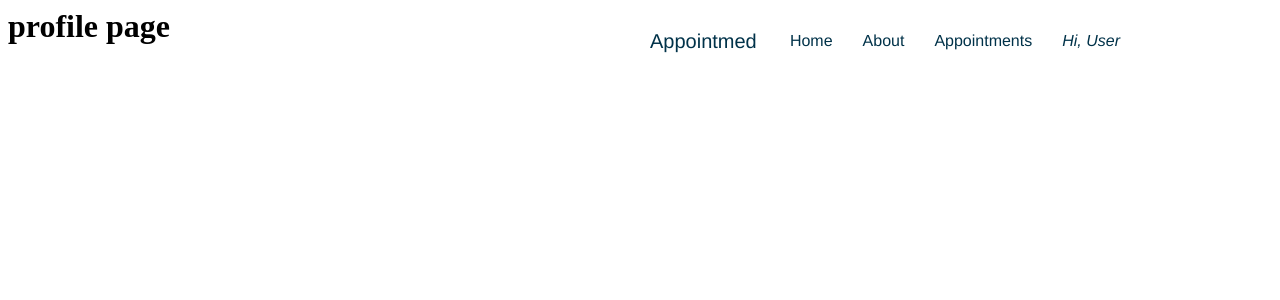
After one commit to ringojuice03/appointmed, a Django app: page /patient/profile in a window 1280 px wide. The commit adds this page. Shown: the top 300 px of the page. Run offline with Django 5.2, Linux system fonts and the light colour scheme.

Commit message:
added templates, wired in urls

```diff
--- a/appointmed/settings.py
+++ b/appointmed/settings.py
@@ -34,10 +34,13 @@ INSTALLED_APPS = [
     'django.contrib.admin',
     'django.contrib.auth',
     'django.contrib.contenttypes',
+    'django.contrib.sessions',
     'django.contrib.messages',
     'django.contrib.staticfiles',
+
     'debug_toolbar',
-    'appointments',
+
+    'appointments.apps.AppointmentsConfig',
 ]
 
 MIDDLEWARE = [
@@ -127,6 +130,7 @@ STATIC_URL = 'static/'
 
 STATICFILES_DIRS = [
     BASE_DIR / "static",
+    "appointments/static"
 ]
 
 # Default primary key field type
--- a/appointments/admin.py
+++ b/appointments/admin.py
@@ -1,3 +1,7 @@
 from django.contrib import admin
+from .models import Patient, Doctor, Appointment
 
 # Register your models here.
+admin.site.register(Patient)
+admin.site.register(Doctor)
+admin.site.register(Appointment)
--- /dev/null
+++ b/appointments/static/css/patient_profile.css
@@ -0,0 +1,41 @@
+.navbar {
+    width: 100%;
+    height: 60px;
+    background-color: #FFFFFF;
+    color:#003249;
+    display: flex;
+    align-items: center;
+    justify-content: space-between;
+    padding: 41px 400px;
+    position: fixed;
+    top: 0;
+    left: 250px;
+    box-sizing: border-box;
+}
+
+.navbar .brand {
+    font-family: Helvetica;
+    font-size: 20px;
+    color: #003249;
+}
+
+.navbar .menu {
+    display: flex;
+    font-family: Helvetica;
+    font: bold;
+    color: #003249;
+}
+
+.navbar .menu a {
+    color:#003249;
+    font-family: Helvetica;
+    text-decoration: none;
+    padding: 10px;
+    margin-left: 10px;
+    transition: background 0.3s;
+}
+
+.navbar .menu a:hover {
+    background-color: #3e8e41;
+    color:#003249;
+}
--- /dev/null
+++ b/appointments/templates/patient_profile.html
@@ -0,0 +1,14 @@
+{% load static %}
+<link rel="stylesheet" href="{% static "css/patient_profile.css" %}">
+
+<div class="navbar">
+    <div class="brand">Appointmed</div>
+    <div class="menu">
+        <a href="{% url "patient home" %}">Home</a>
+        <a href="{% url "patient about" %}">About</a>
+        <a href="{% url "patient appointments" %}">Appointments</a>
+        <a href="{% url "patient profile" %}"><i>Hi, User</i></a>
+    </div>
+</div>
+
+<h1>profile page</h1>
--- a/appointments/urls.py
+++ b/appointments/urls.py
@@ -3,7 +3,11 @@ from . import views
 
 urlpatterns = [
     path('', views.say_hello),
-    path('patient1/', views.patient_home1),
-    path('patient2/', views.patient_home2),
-    path('doctor/', views.doctor_home),
+
+    path('patient/home/', views.patient_home, name="patient home"),
+    path('patient/appointments/', views.patient_appointments, name="patient appointments"),
+    path('patient/about', views.patient_about, name="patient about"),
+    path('patient/profile', views.patient_profile, name="patient profile"),
+
+    path('doctor_home/', views.doctor_home, name="doctor home"),
 ]
--- a/appointments/views.py
+++ b/appointments/views.py
@@ -1,14 +1,19 @@
 from django.shortcuts import render
-from django.http import HttpResponse
 
 def say_hello(request):
     return render(request, 'hello.html')
 
-def patient_home1(request):
-    return render(request, 'patient_home1.html')
+def patient_home(request):
+    return render(request, 'patient_home.html')
 
-def patient_home2(request):
-    return render(request, 'patient_home2.html')
+def patient_appointments(request):
+    return render(request, 'patient_appointments.html')
+
+def patient_about(request):
+    return render(request, 'patient_about.html')
+
+def patient_profile(request):
+    return render(request, 'patient_profile.html')
 
 def doctor_home(request):
     return render(request, 'doctor_view.html')
```
Also changed, not shown: appointments/models.py (+26 -1 lines), appointments/static/css/patient_about.css (renamed from appointments/static/css/patient_home1.css, +0 -41 lines), appointments/static/css/patient_appointments.css (added, +41 -0 lines), appointments/templates/patient_about.html (added, +14 -0 lines), appointments/templates/patient_appointments.html (added, +14 -0 lines), appointments/templates/patient_home.html (renamed from appointments/templates/patient_home1.html, +5 -5 lines), appointments/templates/patient_home2.html (deleted, +0 -49 lines), appointments/migrations/0001_initial.py (added), appointments/migrations/0002_remove_doctor_user_remove_patient_user_and_more.py (added), appointments/static/css/patient_home.css (renamed from appointments/static/css/patient_home2.css), db.sqlite3.
